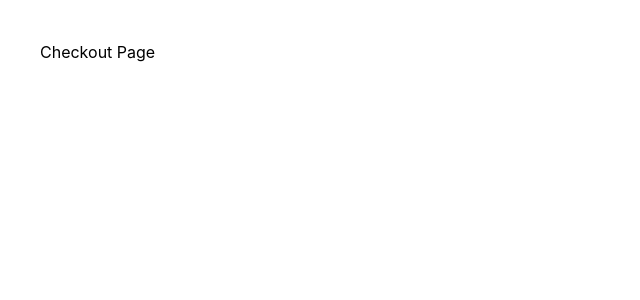
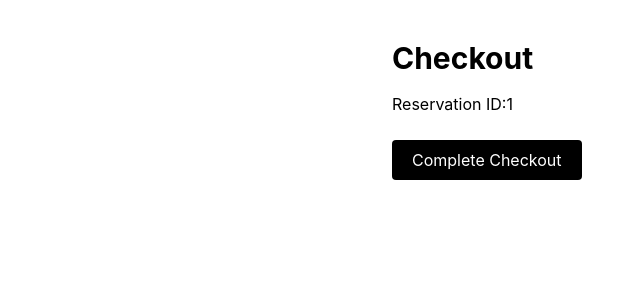
Before and after one commit to adewoye-saheed-dML/drop_system_fe, a React (Vite) app: page /checkout/1 in a window 1280 px wide. Shown: the top 300 px of the page, without its empty margins (0-640 px from the left). Built offline with nearby package versions, Linux system fonts and the light colour scheme.

Commit message:
inital commit

```diff
--- a/src/api/client.ts
+++ b/src/api/client.ts
@@ -3,5 +3,5 @@ import axios from 'axios';
 export const api =
   axios.create({
     baseURL:
-      'http://localhost:3000',
+      'http://172.22.171.253:3000/',
   });
--- a/src/pages/OrderPage.tsx
+++ b/src/pages/OrderPage.tsx
@@ -1,7 +1,62 @@
-export default function OrderPage() {
+import {
+    useParams,
+    useNavigate,
+  } from 'react-router-dom';
+
+  import {
+    useMutation,
+  } from '@tanstack/react-query';
+
+  import {
+    checkout,
+  } from '../api/checkout';
+
+  export default function OrderPage() {
+
+    const { id } = useParams();
+
+    const navigate =
+      useNavigate();
+
+    const checkoutMutation =
+      useMutation({
+
+        mutationFn: () =>
+          checkout(id!),
+
+        onSuccess: (
+          order,
+        ) => {
+
+          alert(
+            'Order placed successfully',
+          );
+
+          navigate('/');
+        },
+      });
+
     return (
-      <div className="p-10">
-        Checkout Page
+      <div className="max-w-xl mx-auto p-10">
+
+        <h1 className="text-3xl font-bold">
+          Checkout
+        </h1>
+
+        <p className="mt-4">
+          Reservation ID:
+          {id}
+        </p>
+
+        <button
+          onClick={() =>
+            checkoutMutation.mutate()
+          }
+          className="mt-6 px-5 py-2 bg-black text-white rounded"
+        >
+          Complete Checkout
+        </button>
+
       </div>
     );
   }
```
